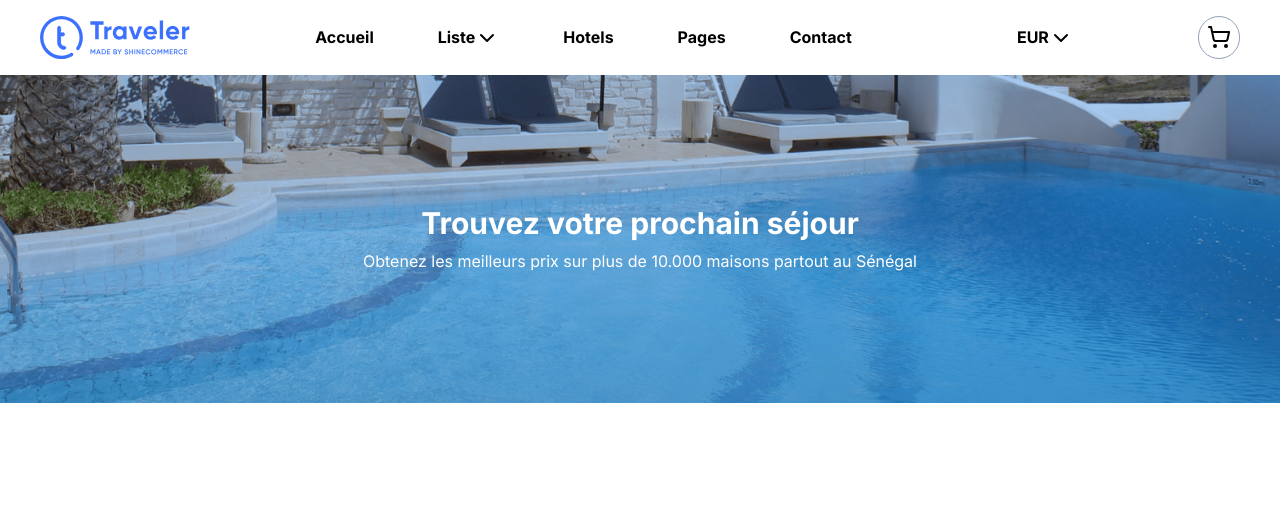
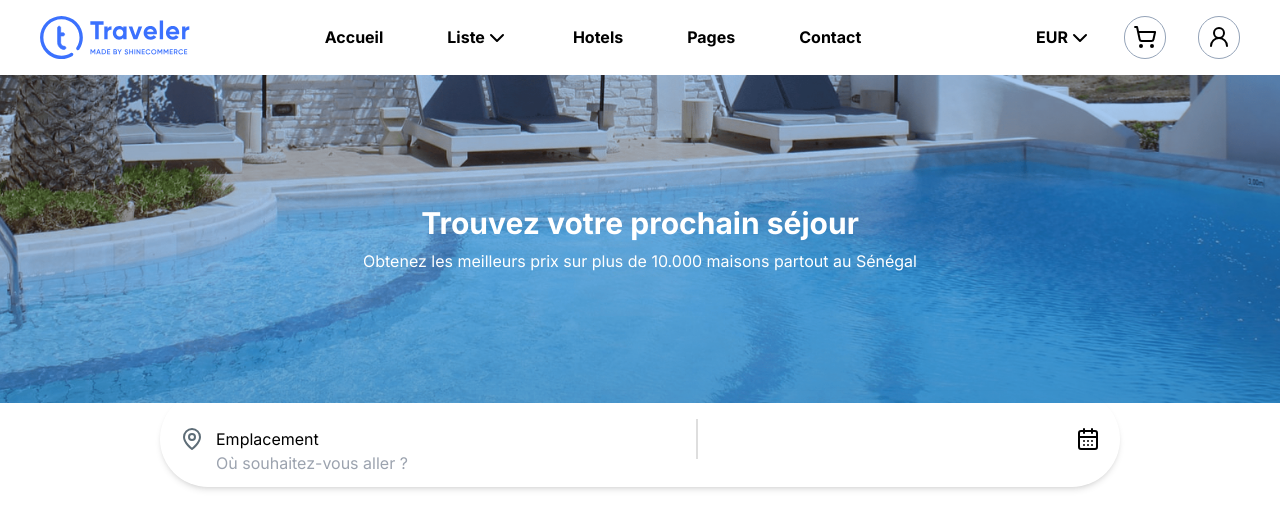
Before and after one commit to isyll/reserv-voyage, a Next.js app: page / in a window 1280 px wide. Shown: the top 528 px of the page. Built offline with nearby package versions, Linux system fonts and the light colour scheme.

Commit message:
feat: add SearchTravel and input-select

```diff
--- a/package.json
+++ b/package.json
@@ -19,6 +19,7 @@
     "@radix-ui/react-label": "^2.0.2",
     "@radix-ui/react-popover": "^1.0.7",
     "@radix-ui/react-scroll-area": "^1.0.5",
+    "@radix-ui/react-separator": "^1.0.3",
     "@radix-ui/react-slot": "^1.0.2",
     "@radix-ui/react-switch": "^1.0.3",
     "@types/bcryptjs": "^2.4.6",
--- a/src/app/page.tsx
+++ b/src/app/page.tsx
@@ -1,12 +1,16 @@
 import Header from '@/components/layout/Header'
 import Hero from '@/components/layout/Hero'
+import SearchTravel from '@/components/SearchTravel'
 
 export default function Home() {
   return (
     <>
       <Header />
       <main>
-        <Hero />
+        <div className="flex flex-col">
+          <Hero />
+          <SearchTravel className=" self-center -translate-y-3" />
+        </div>
       </main>
     </>
   )
--- /dev/null
+++ b/src/components/SearchTravel.tsx
@@ -0,0 +1,31 @@
+import { cn } from '@/lib/utils'
+import InputSelect from './custom/input-select'
+import { CalendarDays, MapPin } from 'lucide-react'
+
+function SearchTravel({ className }: { className?: string }) {
+  return (
+    <div
+      className={cn(
+        'flex justify-between items-center shadow-md rounded-full h-24 w-3/4 mx-10 p-5',
+        className,
+      )}
+    >
+      <div className="flex items-center justify-between gap-3">
+        <MapPin color="rgb(94, 109, 119)" />
+        <div className="flex flex-col gap-1 relative">
+          <h3>Emplacement</h3>
+          <InputSelect
+            placeholder="Où souhaitez-vous aller ?"
+            className="absolute top-6 left-0"
+          />
+        </div>
+      </div>
+      <div className="bg-[#dedede] h-10 w-0.5"></div>
+      <div>
+        <CalendarDays />
+      </div>
+    </div>
+  )
+}
+
+export default SearchTravel
--- /dev/null
+++ b/src/components/custom/input-select.tsx
@@ -0,0 +1,84 @@
+'use client'
+
+import { ChangeEvent, useState } from 'react'
+import { ScrollArea } from '../ui/scroll-area'
+import { Separator } from '../ui/separator'
+
+interface Params {
+  placeholder: string
+  className: string
+  hidden?: boolean
+}
+
+const popularDestinations = [
+  {
+    name: 'United States',
+    subDestinations: ['California', 'Los Angeles', 'Nevada', 'New Jersey'],
+  },
+  {
+    name: 'France',
+    subDestinations: ['Paris', 'Marseille', 'Nice'],
+  },
+]
+
+function InputSelect({ placeholder, className }: Params) {
+  const [hidden, setHidden] = useState(true)
+  const [selectedDestination, setSelectedDestination] = useState('')
+
+  const onInput = (event: ChangeEvent<HTMLInputElement>) => {
+    const value = event.target.value
+    setSelectedDestination(value)
+  }
+
+  return (
+    <div className={className}>
+      <input
+        onFocus={() => setHidden(false)}
+        onBlur={() => setHidden(true)}
+        value={selectedDestination}
+        onChange={onInput}
+        type="text"
+        className=" outline-none border-none bg-transparent"
+        placeholder={placeholder}
+      />
+
+      <ScrollArea
+        className="h-72 w-48 rounded-md border bg-white shadow-md"
+        hidden={hidden}
+      >
+        <div className="p-4">
+          <h4 className="mb-4 text-sm font-medium leading-none">
+            Destinations populaires
+          </h4>
+          {popularDestinations.map((dest, index) => (
+            <>
+              <div
+                key={index}
+                className="text-sm cursor-pointer"
+                onClick={() => setSelectedDestination(dest.name)}
+              >
+                {dest.name}
+              </div>
+              <div>
+                {dest.subDestinations.map((subDest, index) => {
+                  return (
+                    <div
+                      key={index}
+                      className="cursor-pointer pl-5"
+                      onClick={() => setSelectedDestination(subDest)}
+                    >
+                      {subDest}
+                    </div>
+                  )
+                })}
+              </div>
+              <Separator className="my-2" />
+            </>
+          ))}
+        </div>
+      </ScrollArea>
+    </div>
+  )
+}
+
+export default InputSelect
--- a/src/components/layout/Header.tsx
+++ b/src/components/layout/Header.tsx
@@ -1,7 +1,7 @@
 'use client'
 
 import Logo from './Logo'
-import { ChevronDown, ShoppingCart } from 'lucide-react'
+import { ChevronDown, ShoppingCart, UserRound } from 'lucide-react'
 import { HoverCard, HoverCardContent, HoverCardTrigger } from '../ui/hover-card'
 import { useState } from 'react'
 import Navbar from './Navbar'
@@ -12,9 +12,14 @@ function Header() {
     <header className="w-full px-10 py-4 flex justify-between">
       <Logo />
       <Navbar className="self-center" />
-      <CurrencySwitcher className="self-center" />
-      <div className="rounded-full border border-slate-400 p-2">
-        <ShoppingCart />
+      <div className="flex gap-8">
+        <CurrencySwitcher className="self-center" />
+        <div className="rounded-full border border-slate-400 p-2">
+          <ShoppingCart />
+        </div>
+        <div className="rounded-full border border-slate-400 p-2">
+          <UserRound />
+        </div>
       </div>
     </header>
   )
--- /dev/null
+++ b/src/components/ui/separator.tsx
@@ -0,0 +1,31 @@
+'use client'
+
+import * as React from 'react'
+import * as SeparatorPrimitive from '@radix-ui/react-separator'
+
+import { cn } from '@/lib/utils'
+
+const Separator = React.forwardRef<
+  React.ElementRef<typeof SeparatorPrimitive.Root>,
+  React.ComponentPropsWithoutRef<typeof SeparatorPrimitive.Root>
+>(
+  (
+    { className, orientation = 'horizontal', decorative = true, ...props },
+    ref,
+  ) => (
+    <SeparatorPrimitive.Root
+      ref={ref}
+      decorative={decorative}
+      orientation={orientation}
+      className={cn(
+        'shrink-0 bg-neutral-200 dark:bg-neutral-800',
+        orientation === 'horizontal' ? 'h-[1px] w-full' : 'h-full w-[1px]',
+        className,
+      )}
+      {...props}
+    />
+  ),
+)
+Separator.displayName = SeparatorPrimitive.Root.displayName
+
+export { Separator }
```
Also changed, not shown: 1 other file (tests, documents, lock files or other folders).
